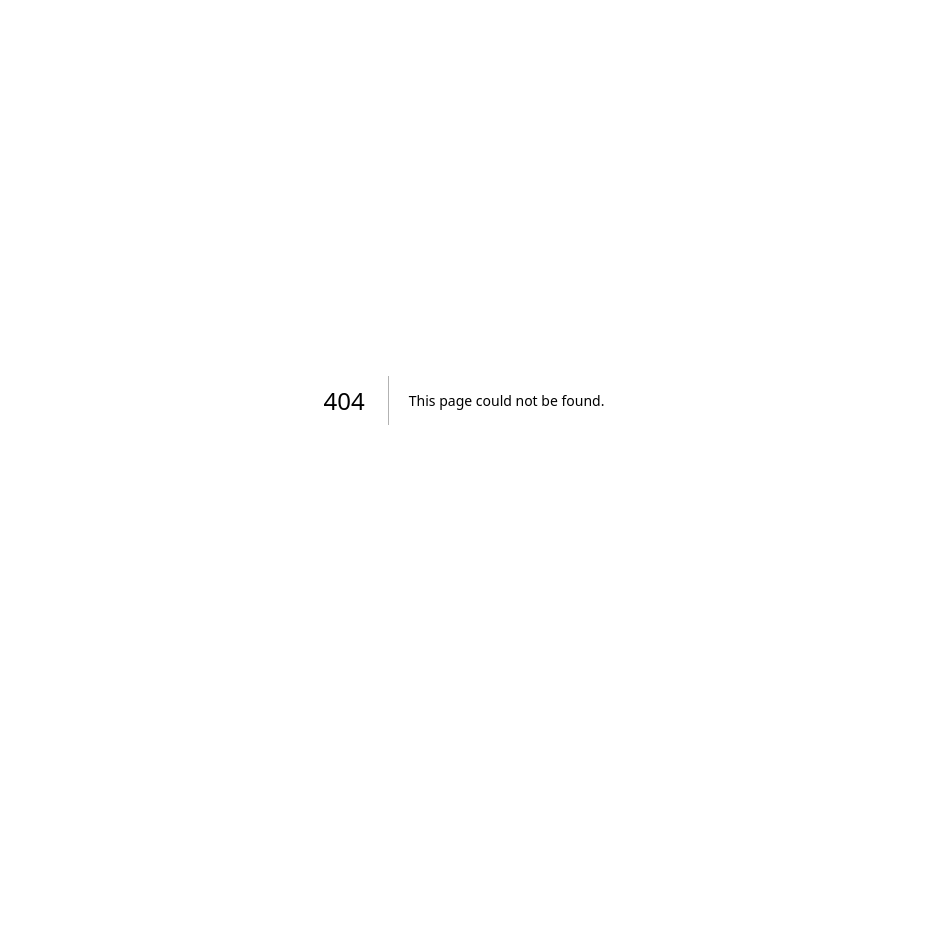
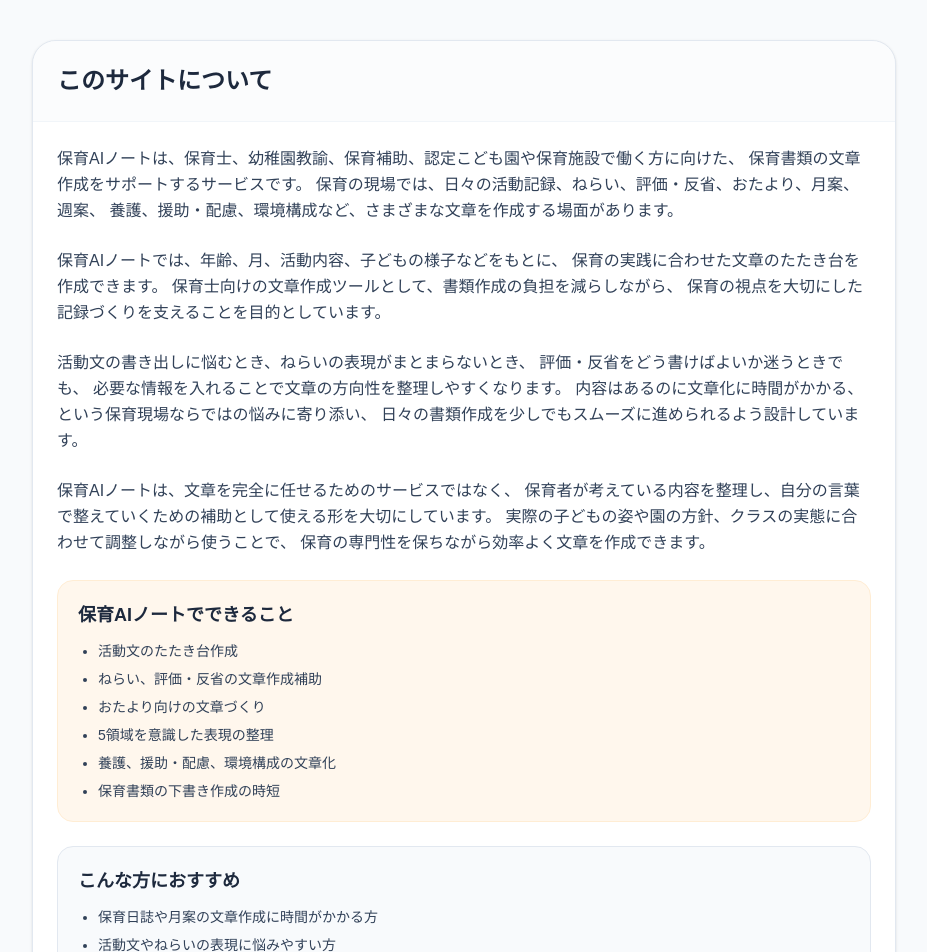
Before and after one commit to tatata-nanana/hoiku-ai-note, a Next.js app: page /about in a window 1280 px wide. Before the commit this address had no page. Shown: the top 952 px of the page, without its empty margins (176-1103 px from the left). Before the commit the page ends 800 px from the top, so only its background shows below. Built offline with nearby package versions, Linux system fonts and the light colour scheme.

Commit message:
Add about page

```diff
--- /dev/null
+++ b/app/about/page.tsx
@@ -0,0 +1,78 @@
+import type { Metadata } from "next";
+
+export const metadata: Metadata = {
+  title: "このサイトについて | 保育AIノート",
+  description:
+    "保育AIノートは、保育士・幼稚園教諭・保育現場で働く方のための文章作成支援サービスです。活動文、ねらい、評価・反省、養護、援助・配慮、環境構成などの作成をサポートします。",
+};
+
+export default function AboutPage() {
+  return (
+    <main className="min-h-screen bg-slate-50 text-slate-900">
+      <div className="max-w-4xl mx-auto px-4 py-10">
+        <div className="bg-white rounded-3xl border border-slate-200 shadow-sm overflow-hidden">
+          <div className="p-6 border-b border-slate-100 bg-slate-50/50">
+            <h1 className="text-2xl font-bold text-slate-800">このサイトについて</h1>
+          </div>
+
+          <div className="p-6 space-y-6 text-slate-700 leading-relaxed">
+            <p>
+              保育AIノートは、保育士、幼稚園教諭、保育補助、認定こども園や保育施設で働く方に向けた、
+              保育書類の文章作成をサポートするサービスです。
+              保育の現場では、日々の活動記録、ねらい、評価・反省、おたより、月案、週案、
+              養護、援助・配慮、環境構成など、さまざまな文章を作成する場面があります。
+            </p>
+
+            <p>
+              保育AIノートでは、年齢、月、活動内容、子どもの様子などをもとに、
+              保育の実践に合わせた文章のたたき台を作成できます。
+              保育士向けの文章作成ツールとして、書類作成の負担を減らしながら、
+              保育の視点を大切にした記録づくりを支えることを目的としています。
+            </p>
+
+            <p>
+              活動文の書き出しに悩むとき、ねらいの表現がまとまらないとき、
+              評価・反省をどう書けばよいか迷うときでも、
+              必要な情報を入れることで文章の方向性を整理しやすくなります。
+              内容はあるのに文章化に時間がかかる、という保育現場ならではの悩みに寄り添い、
+              日々の書類作成を少しでもスムーズに進められるよう設計しています。
+            </p>
+
+            <p>
+              保育AIノートは、文章を完全に任せるためのサービスではなく、
+              保育者が考えている内容を整理し、自分の言葉で整えていくための補助として使える形を大切にしています。
+              実際の子どもの姿や園の方針、クラスの実態に合わせて調整しながら使うことで、
+              保育の専門性を保ちながら効率よく文章を作成できます。
+            </p>
+
+            <div className="rounded-2xl bg-orange-50 border border-orange-100 p-5">
+              <h2 className="text-lg font-bold text-slate-800 mb-3">保育AIノートでできること</h2>
+              <ul className="space-y-2 text-sm text-slate-700 list-disc pl-5">
+                <li>活動文のたたき台作成</li>
+                <li>ねらい、評価・反省の文章作成補助</li>
+                <li>おたより向けの文章づくり</li>
+                <li>5領域を意識した表現の整理</li>
+                <li>養護、援助・配慮、環境構成の文章化</li>
+                <li>保育書類の下書き作成の時短</li>
+              </ul>
+            </div>
+
+            <div className="rounded-2xl bg-slate-50 border border-slate-200 p-5">
+              <h2 className="text-lg font-bold text-slate-800 mb-3">こんな方におすすめ</h2>
+              <ul className="space-y-2 text-sm text-slate-700 list-disc pl-5">
+                <li>保育日誌や月案の文章作成に時間がかかる方</li>
+                <li>活動文やねらいの表現に悩みやすい方</li>
+                <li>保育書類の書き方を整理したい方</li>
+                <li>保育の視点を残しながら、文章作成を効率化したい方</li>
+              </ul>
+            </div>
+
+            <p className="text-sm text-slate-500">
+              ※ 生成された文章は、実際の子どもの姿や園の方針に合わせて調整しながらご活用ください。
+            </p>
+          </div>
+        </div>
+      </div>
+    </main>
+  );
+}
--- a/package.json
+++ b/package.json
@@ -12,7 +12,8 @@
     "next": "16.1.6",
     "openai": "^6.29.0",
     "react": "19.2.3",
-    "react-dom": "19.2.3"
+    "react-dom": "19.2.3",
+    "resend": "^6.10.0"
   },
   "devDependencies": {
     "@tailwindcss/postcss": "^4",
```
Also changed, not shown: 1 other file (tests, documents, lock files or other folders).
